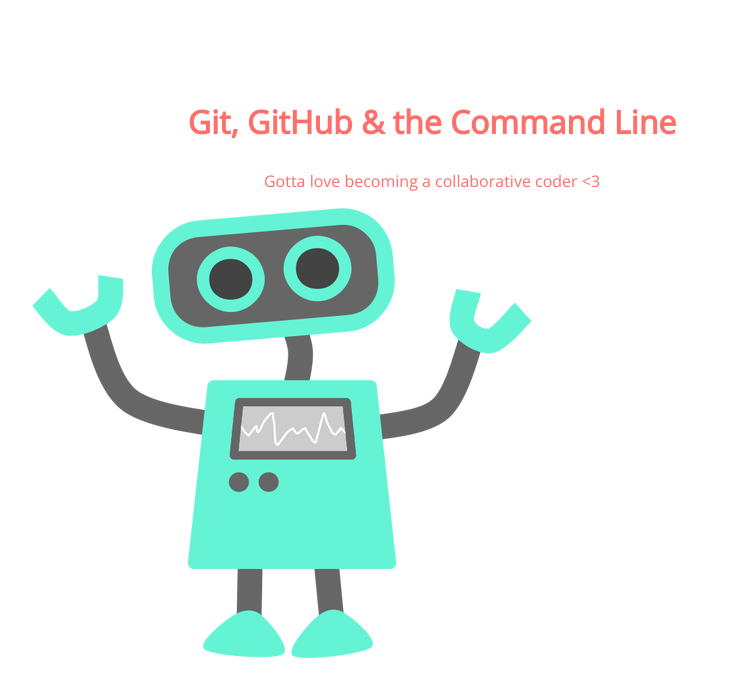
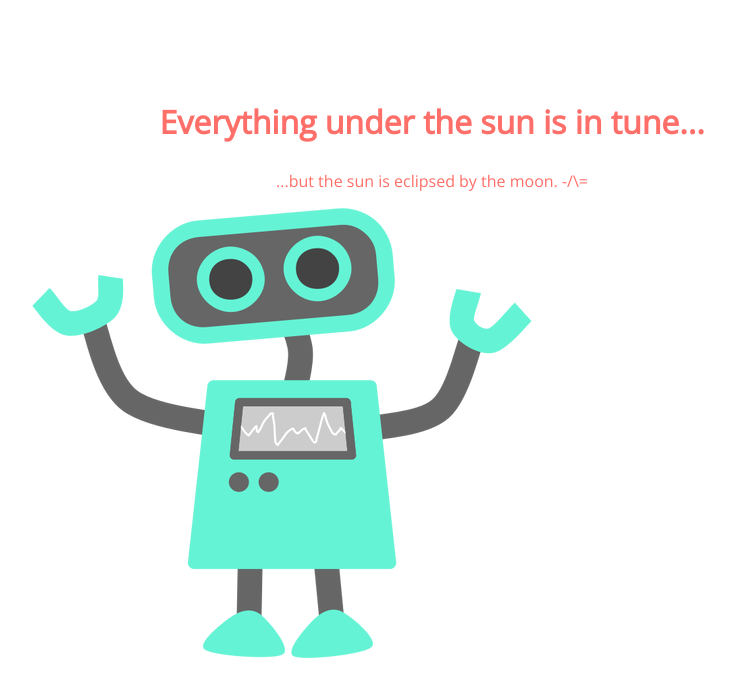
Before and after one commit to psittacine/105-project, a plain HTML site: page index.html in a window 1280 px wide. Shown: the whole page, without its empty margins (208-943 px from the left). Drawn offline with nearby package versions, Linux system fonts and the light colour scheme.

Commit message:
Edited h1 & p text.

```diff
--- a/index.html
+++ b/index.html
@@ -8,8 +8,8 @@
 </head>
 <body>
 	<section>
-		<h1>Git, GitHub & the Command Line</h1>
-		<p>Gotta love becoming a collaborative coder <3</p>
+		<h1>Everything under the sun is in tune...</h1>
+		<p>...but the sun is eclipsed by the moon. -/\=</p>
 		<img src="img/happy-blue-robot.png">
 	</section>
 </body>
```
